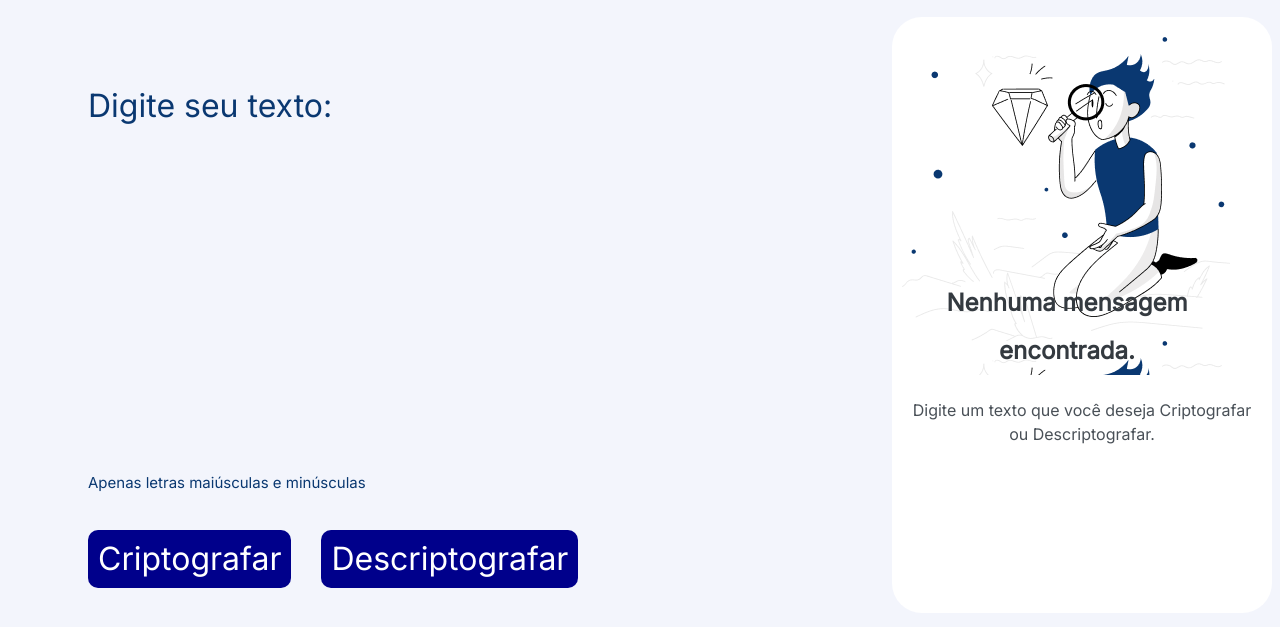
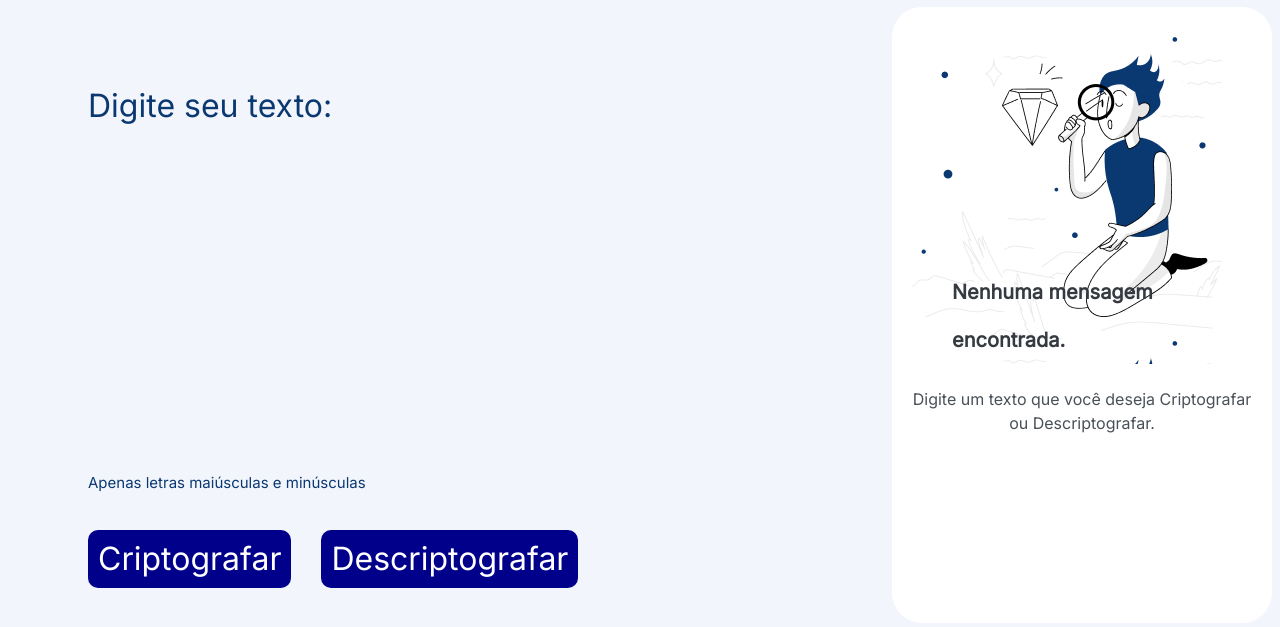
Before and after one commit to Evaldoe397/Progr-ONE_AluraC1Decodificador, a plain HTML site: page index.html in a window 1280 px wide. Shown: the part 79-706 px from the top of the page. Drawn offline with Linux system fonts and the light colour scheme.

Commit message:
Ajuste do codigo para melhorar apresentação no html

```diff
--- a/Style.css
+++ b/Style.css
@@ -82,18 +82,19 @@ header{
 .container {
 
     background-color: white;
-    margin: 10px auto;
+    margin: auto;
     border-radius: 30px;
-    padding: 10px;
+    padding: 20px;
     width: 13rem;
     height: 18rem;
 }
 .mensagem {
     position: relative;
+
     margin: 10px auto;
     border: none;
     width: 90%;
-    height: 58%;
+    height: 56%;
     padding: 2px;
     background-image: url("Boneco.png");
     resize: none;
@@ -101,11 +102,11 @@ header{
 }
 .mensagem::placeholder{
     position:absolute;
-    text-align:center;
+    left: 40px;
     font-family: 'Inter';
     font-style: normal;
-    font-weight: 800;
-    font-size: 24px;
+    font-weight: 600;
+    font-size: 20px;
     color: #343A40;
     Bottom: 0px;
 }
@@ -128,6 +129,7 @@ header{
     align-self: stretch;
     flex-grow: 0;
     display: block;
+
 }
 .copiar {
     width: 130px;
```
